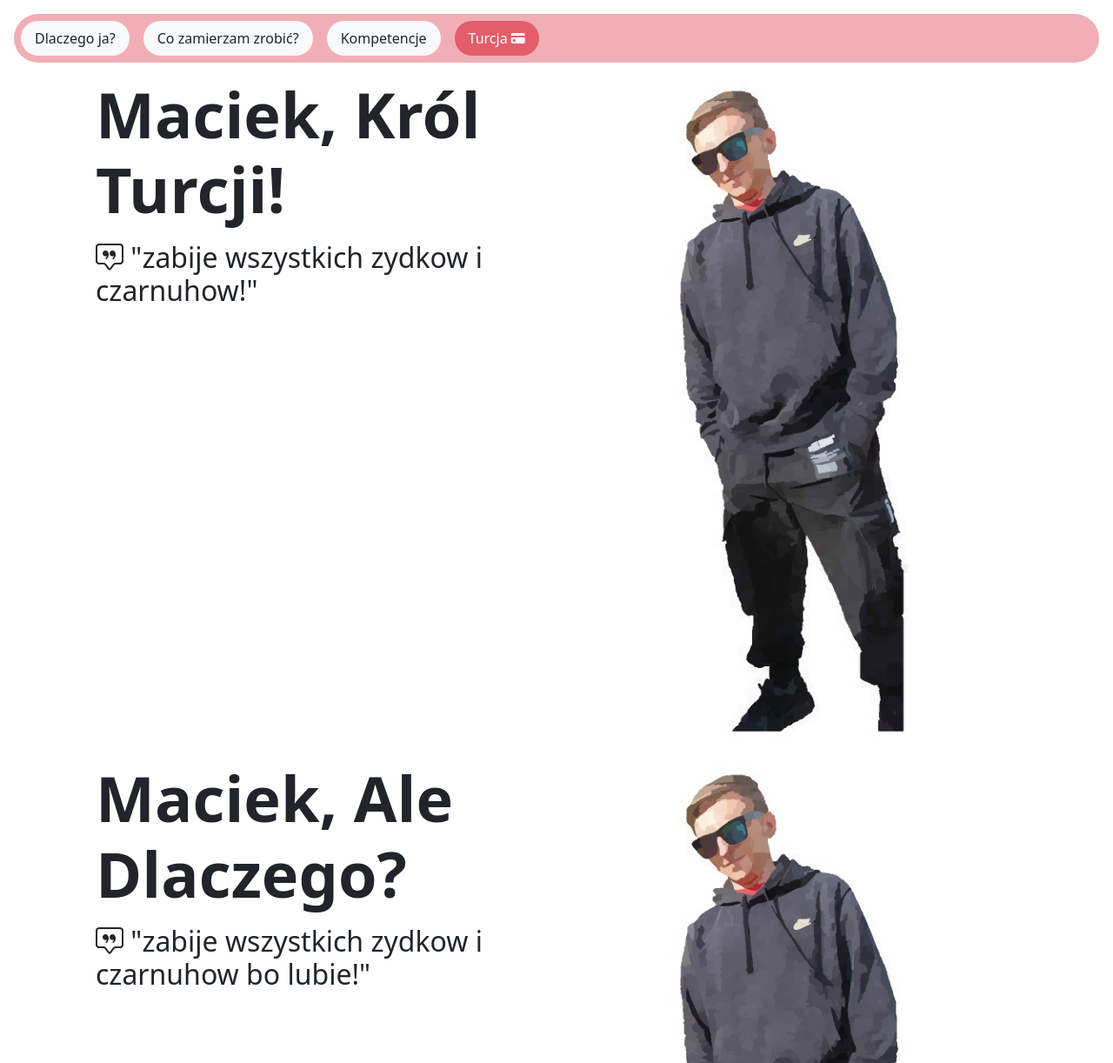
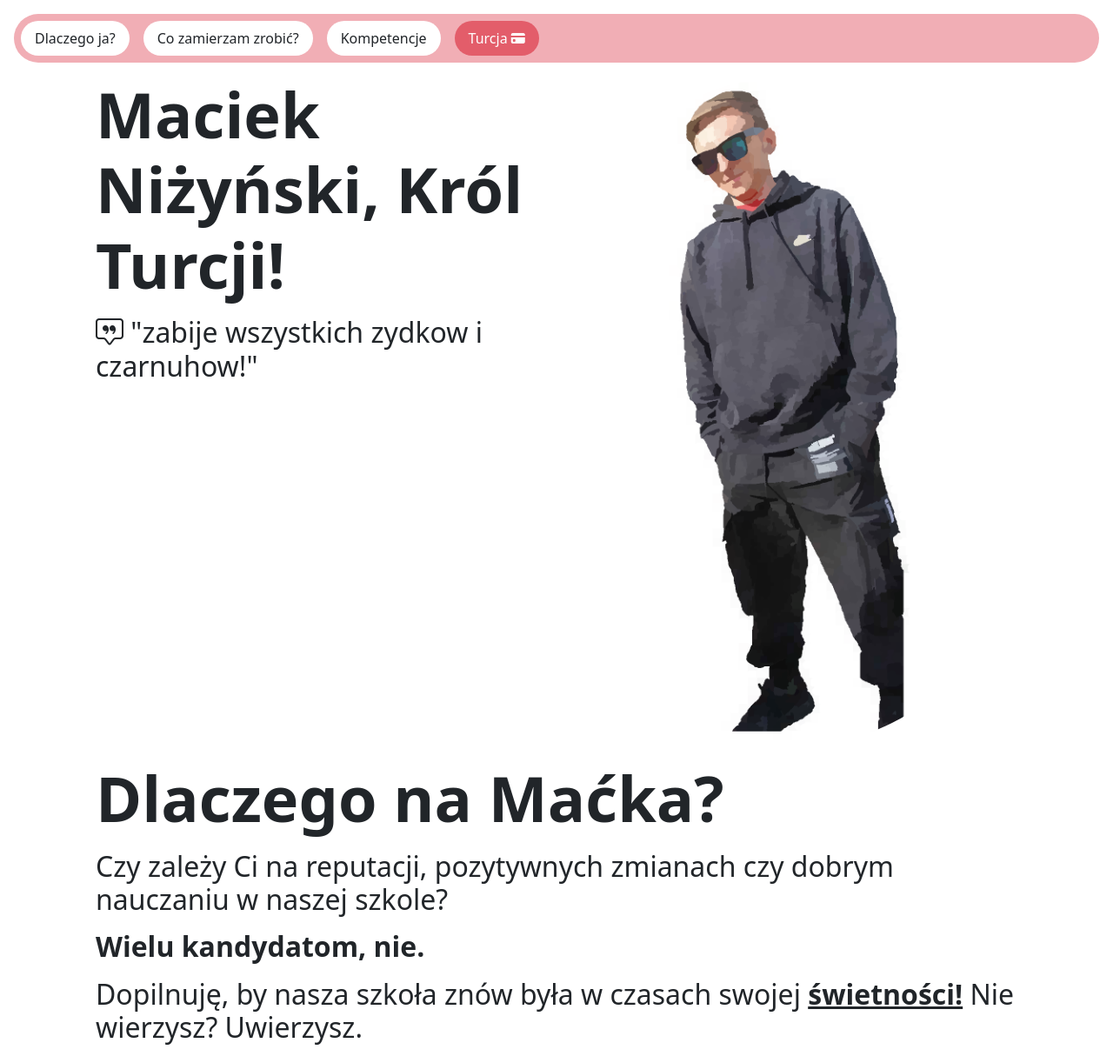
Before and after one commit to glosuj-na-macka/glosuj-na-macka.github.io, a plain HTML site: page index.html in a window 1280 px wide. Shown: the top 1222 px of the page at 87% size. Drawn offline with nearby package versions, Linux system fonts and the light colour scheme.

Commit message:
Update index.html

```diff
--- a/index.html
+++ b/index.html
@@ -15,13 +15,13 @@
     <div class="m-3">
         <div class="bg-turk rounded-pill">
             <ul class="nav">
-                <li class="nav-item  m-2 bg-light rounded-pill">
+                <li class="nav-item  m-2 bg-white rounded-pill">
                   <a class="nav-link text-dark active" aria-current="page" href="#why">Dlaczego ja?</a>
                 </li>
-                <li class="nav-item  m-2 bg-light rounded-pill">
+                <li class="nav-item  m-2 bg-white rounded-pill">
                   <a class="nav-link text-dark" href="#zamierzam">Co zamierzam zrobić?</a>
                 </li>
-                <li class="nav-item  m-2 bg-light rounded-pill">
+                <li class="nav-item  m-2 bg-white rounded-pill">
                   <a class="nav-link text-dark" href="#kompetencje">Kompetencje</a>
                 </li>
                 <li class="nav-item  m-2 bg-turk2 rounded-pill">
@@ -35,11 +35,11 @@
     <div class="container-lg">
         <div class="row justify-content-center m-3">
             <div class="col-6">
-                <div class="display-2 text-start fw-bold">Maciek, Król Turcji!</div>
+                <div class="display-2 text-start fw-bold">Maciek Niżyński, Król Turcji!</div>
                 <h2 class="text-start text fs-2 fw-normal mt-3"><i class="bi bi-chat-square-quote"></i> "zabije wszystkich zydkow i czarnuhow!"</h2>
             </div>
             <div class="col-6">
-                <img class="img-fluid" src="/assets/maciusWatercolor.png" alt="Zdjęcie maćka w okularach">
+                <img class="img-fluid rounded-pill" src="/assets/maciusWatercolor.png" alt="Zdjęcie maćka w okularach">
             </div>
         </div>
     </div>
@@ -47,12 +47,11 @@
     <!--    dlaczego ja?    -->
     <div class="container-lg" id="why">
         <div class="row justify-content-center m-3">
-            <div class="col-6">
-                <div class="display-2 text-start fw-bold">Maciek, Ale Dlaczego?</div>
-                <h2 class="text-start text fs-2 fw-normal mt-3"><i class="bi bi-chat-square-quote"></i> "zabije wszystkich zydkow i czarnuhow bo lubie!"</h2>
-            </div>
-            <div class="col-6">
-                <img class="img-fluid" src="/assets/maciusWatercolor.png" alt="Zdjęcie maćka w okularach">
+            <div class="col-12">
+                <div class="display-2 text-start fw-bold">Dlaczego na Maćka?</div>
+                <h2 class="text-start text fs-2 fw-normal mt-3 ">Czy zależy Ci na reputacji, pozytywnych zmianach czy dobrym nauczaniu w naszej szkole?</h2>
+                <h2 class="text-start text fs-2 fw-bold mt-3">Wielu kandydatom, nie.</h2>
+                <h2 class="text-start text fs-2 fw-normal mt-3">Dopilnuję, by nasza szkoła znów była w czasach swojej <span class="fw-bold text-decoration-underline">świetności!</span> Nie wierzysz? Uwierzysz.</h2>
             </div>
         </div>
     </div>
```
